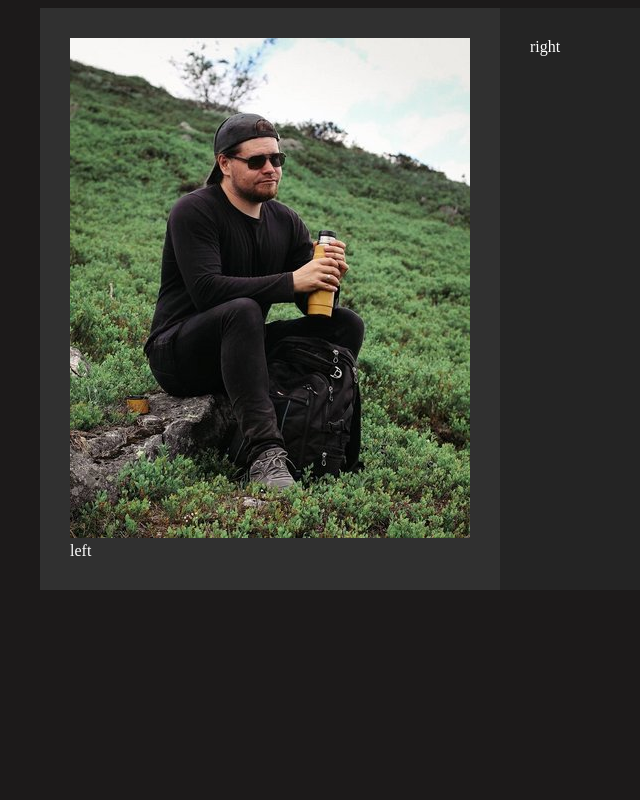
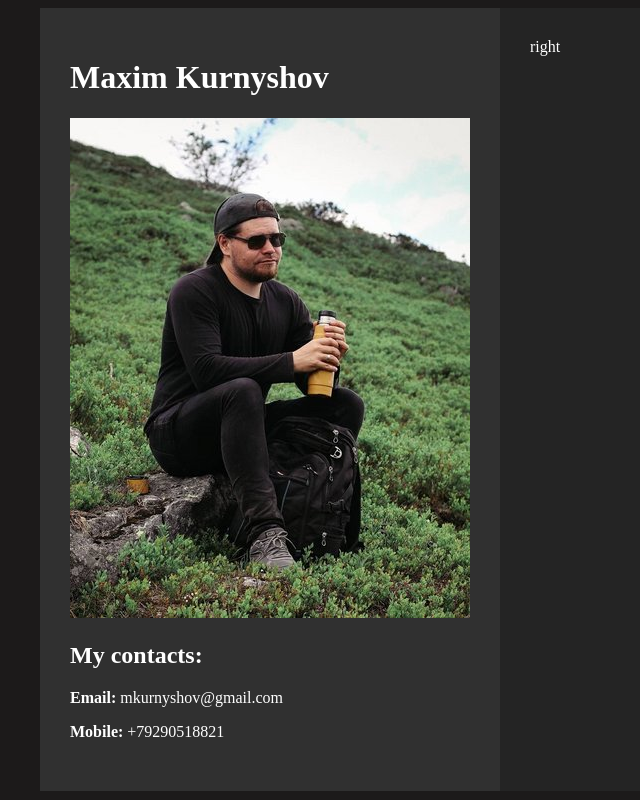
Before and after one commit to Mkurnyshov/rsschool-cv, a plain HTML site: page index.html in a window 1280 px wide. Shown: the whole page, without its empty margins (0-640 px from the left). Drawn offline with Linux system fonts and the light colour scheme.

Commit message:
feat: add contacts block

```diff
--- a/index.html
+++ b/index.html
@@ -11,11 +11,20 @@
 
 <div class="left">
 
+<div class="name">
+  <h1>Maxim Kurnyshov</h1>
+</div>
+
 <div class="img">
   <img src="images/me.jpeg" alt="Mkurnyshov">
 </div>
 
-  left
+<div class="contact">
+  <h2>My contacts:</h2>
+  <p><b>Email:</b> mkurnyshov@gmail.com</p>
+  <p><b>Mobile:</b> +79290518821</p>
+</div>
+
 </div>
 
 <div class="right">
--- a/style.css
+++ b/style.css
@@ -29,3 +29,7 @@ align-items: center;
   background-color: #242424;
   padding: 30px;
 }
+
+.img, .name, .contact {
+  margin-bottom: 20px;
+}
```
